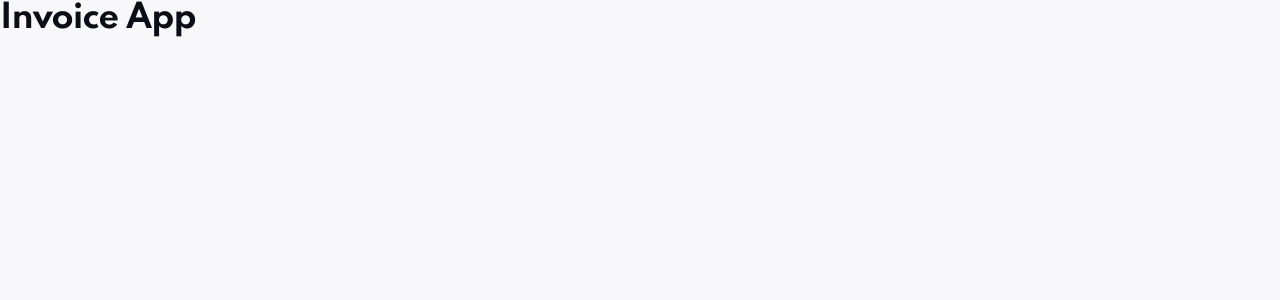
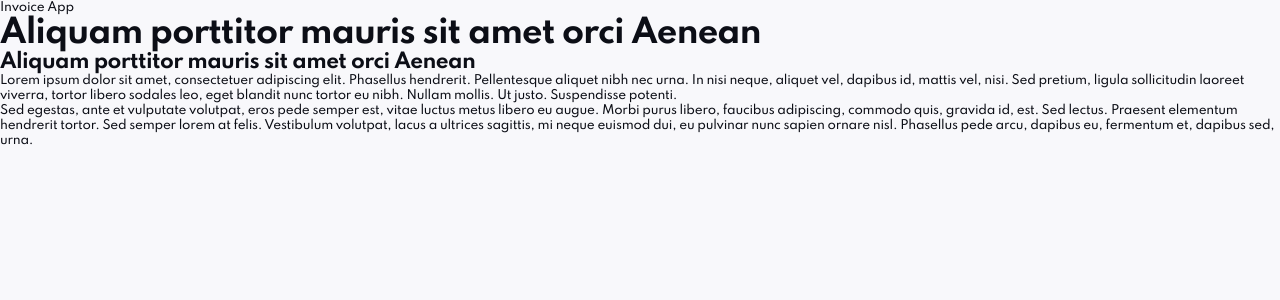
Before and after one commit to victorbruce/invoice-app, an Angular app: page / in a window 1280 px wide. Shown: the top 300 px of the page. Built offline with nearby package versions, Linux system fonts and the light colour scheme.

Commit message:
style: test styles by applying typography styles to html elements

```diff
--- a/src/app/app.component.html
+++ b/src/app/app.component.html
@@ -1,2 +1,23 @@
-<h1>Invoice App</h1>
+<h1 class="body-1">Invoice App</h1>
+<h1 class="heading-1">Aliquam porttitor mauris sit amet orci Aenean</h1>
+<h2 class="heading-2">Aliquam porttitor mauris sit amet orci Aenean</h2>
+<div class="body-1">
+  <p>
+    Lorem ipsum dolor sit amet, consectetuer adipiscing elit. Phasellus
+    hendrerit. Pellentesque aliquet nibh nec urna. In nisi neque, aliquet vel,
+    dapibus id, mattis vel, nisi. Sed pretium, ligula sollicitudin laoreet
+    viverra, tortor libero sodales leo, eget blandit nunc tortor eu nibh. Nullam
+    mollis. Ut justo. Suspendisse potenti.
+  </p>
+
+  <p>
+    Sed egestas, ante et vulputate volutpat, eros pede semper est, vitae luctus
+    metus libero eu augue. Morbi purus libero, faucibus adipiscing, commodo
+    quis, gravida id, est. Sed lectus. Praesent elementum hendrerit tortor. Sed
+    semper lorem at felis. Vestibulum volutpat, lacus a ultrices sagittis, mi
+    neque euismod dui, eu pulvinar nunc sapien ornare nisl. Phasellus pede arcu,
+    dapibus eu, fermentum et, dapibus sed, urna.
+  </p>
+</div>
+
 <router-outlet />
```
